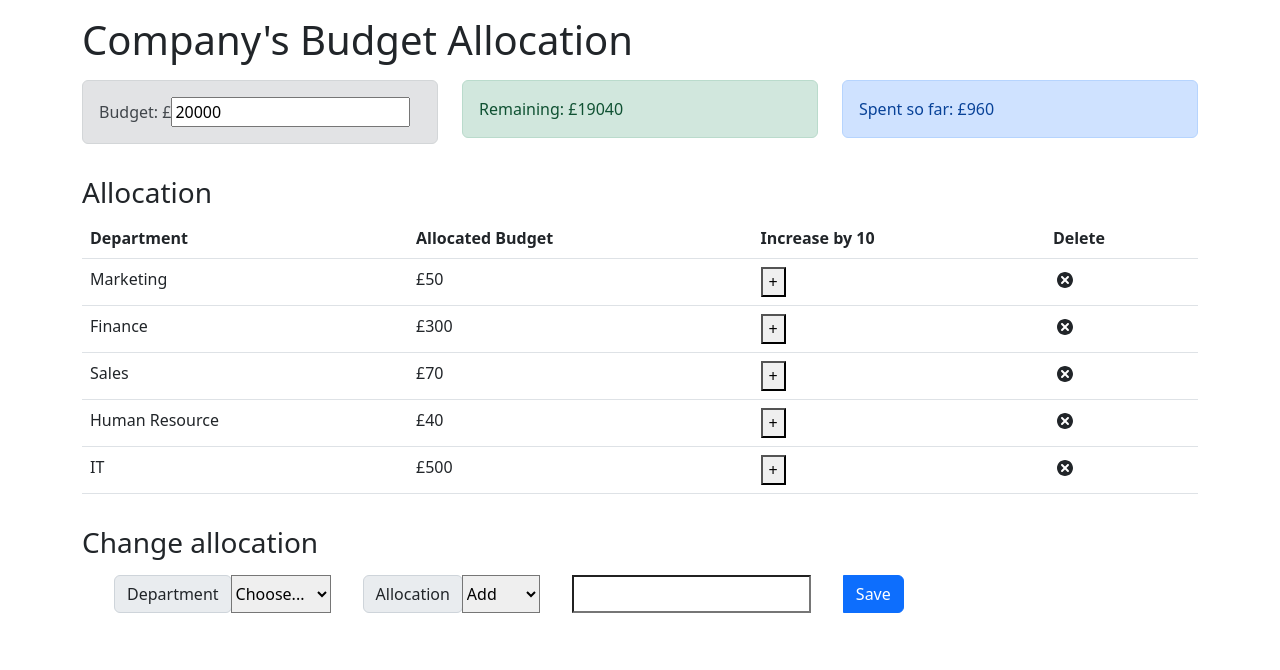
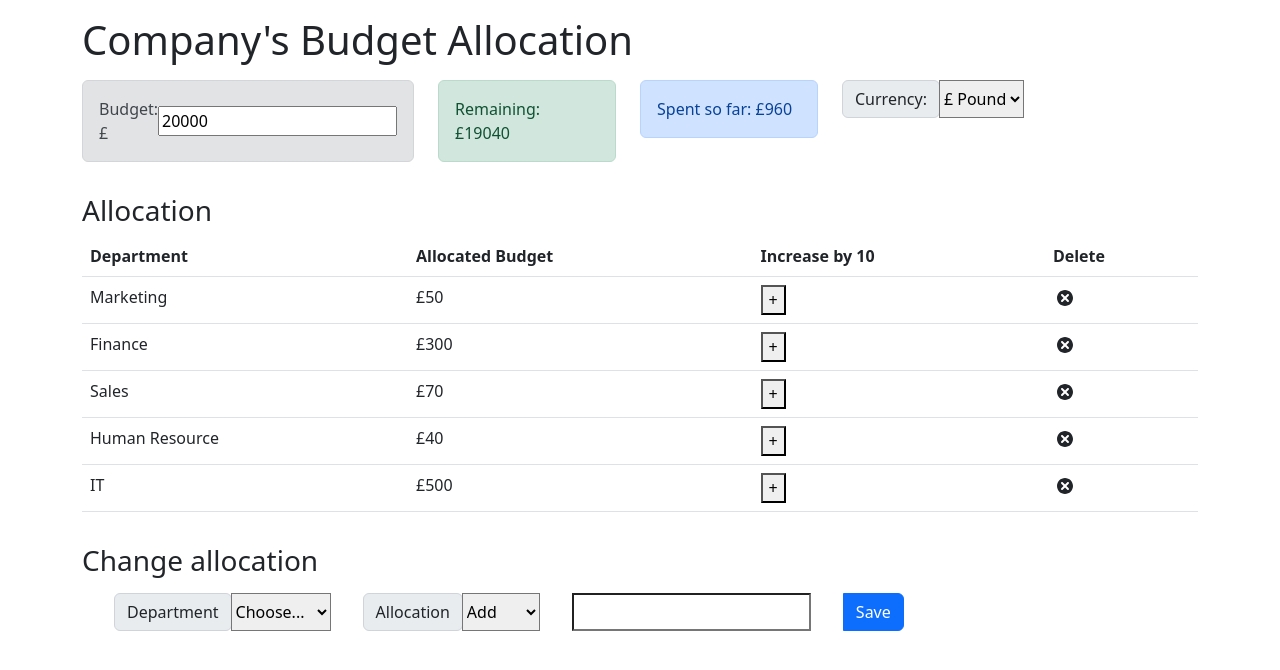
Before and after one commit to Mithrah-98/ejtos-react_budget_app1, a React (Create React App) app: page / in a window 1280 px wide. Shown: the top 670 px of the page. Built offline with nearby package versions, Linux system fonts and the light colour scheme.

Commit message:
Update App.js

```diff
--- a/src/App.js
+++ b/src/App.js
@@ -1,5 +1,6 @@
-import React from 'react';
+import React , { useState } from 'react';
 import 'bootstrap/dist/css/bootstrap.min.css';
+import './App.css';
 
 import { AppProvider } from './context/AppContext';
 import Budget from './components/Budget';
@@ -9,6 +10,11 @@ import AllocationForm from './components/AllocationForm';
 import RemainingBudget from './components/Remaining';
 
 const App = () => {
+    const [currency, setCurrency] = useState('£');
+
+    const handleCurrencyChange = (event) => {
+        setCurrency(event.target.value);
+    };
     return (
         <AppProvider>
             <div className='container'>
@@ -23,6 +29,22 @@ const App = () => {
                     <div className='col-sm'>
                         <ExpenseTotal />
                     </div>
+                    <div className='col-sm-4'>
+                        <div className='input-group mb-3'>
+                            <div className='input-group-prepend'>
+                                <label className='input-group-text'>Currency:</label>
+                            </div>
+                            <select
+                                className='custom-select'
+                                value={currency}
+                                onChange={handleCurrencyChange}
+                            >
+                                <option value='£'>£ Pound</option>
+                                <option value='$'>$ Dollar</option>
+                                <option value='€'>€ Euro</option>
+                                <option value='₹'>₹ Rupee</option>
+                            </select>
+                        </div> </div>
                 </div>
     <h3 className='mt-3'>Allocation</h3>
                 <div className='row '>
```
